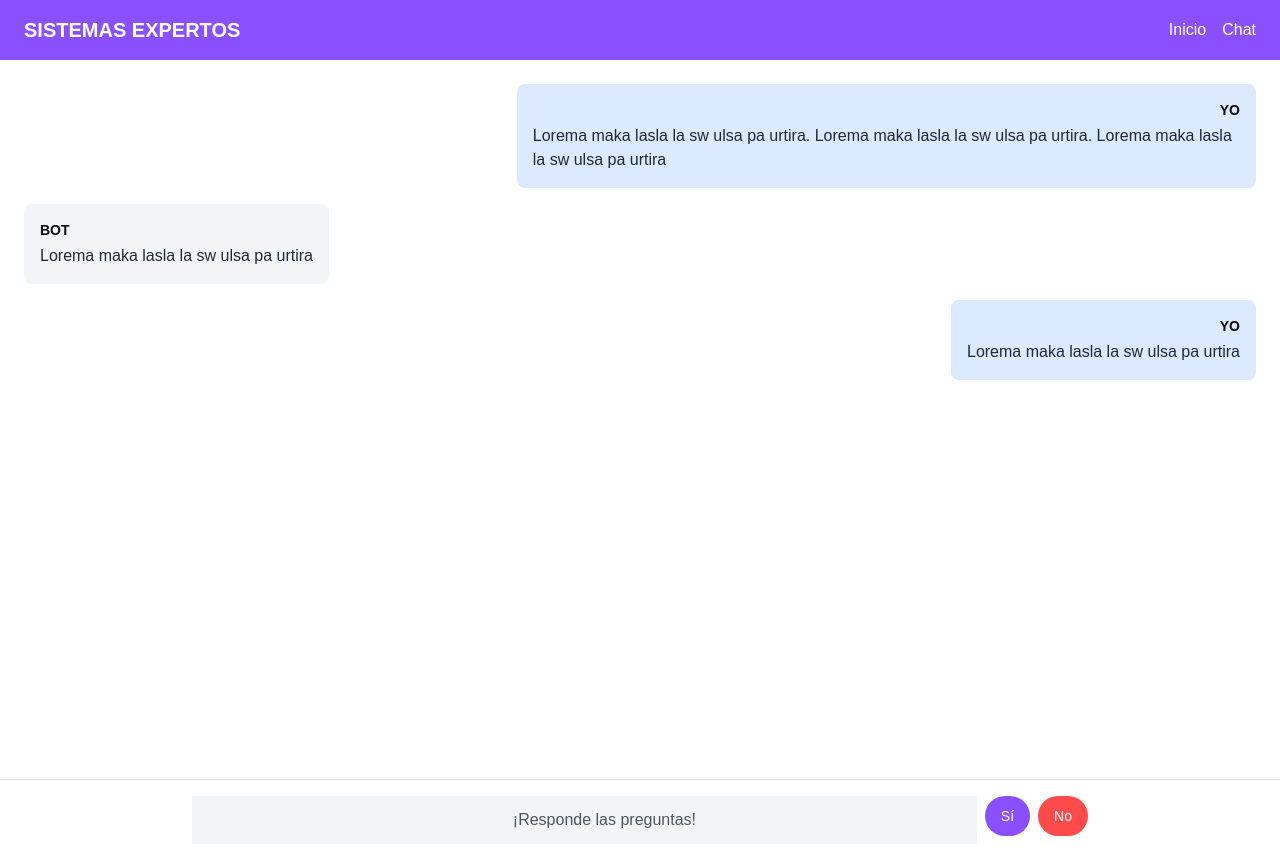
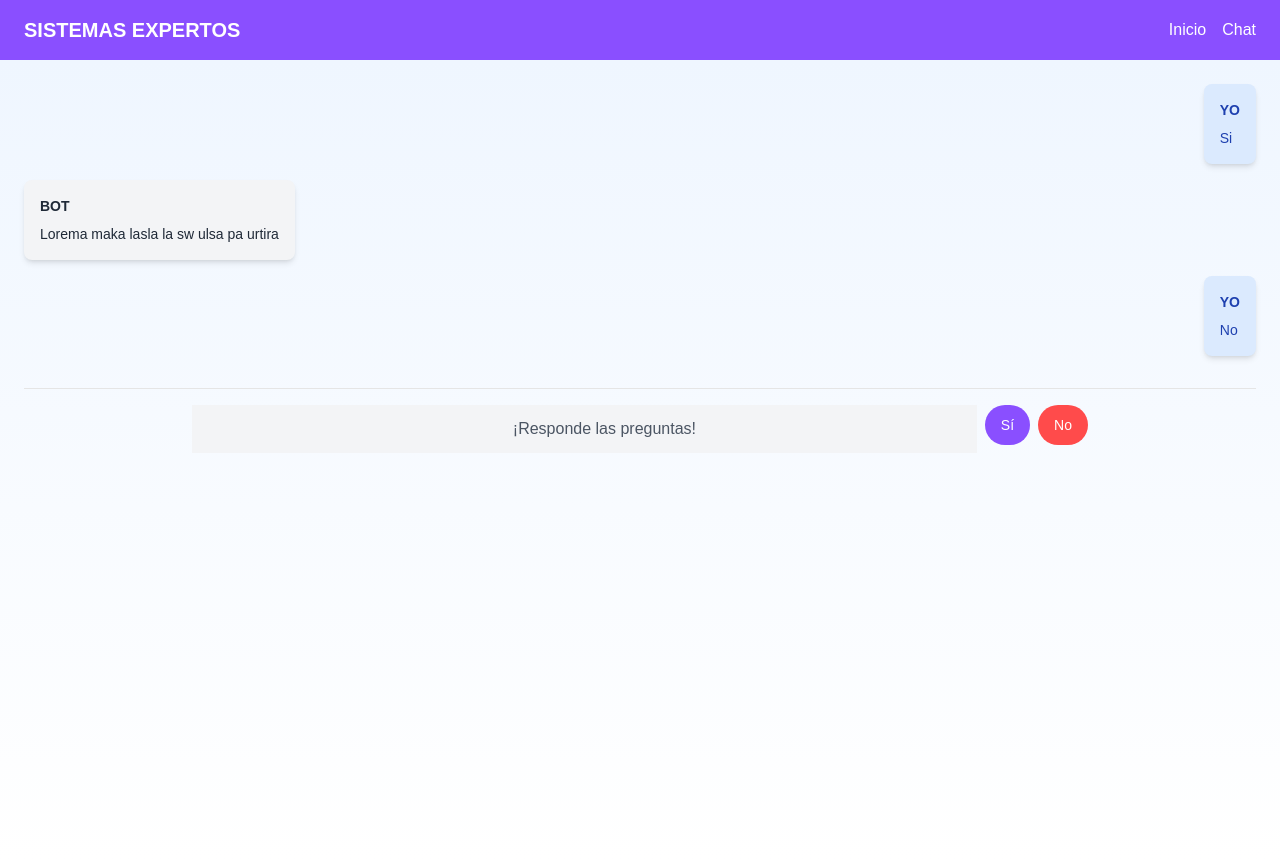
Before and after one commit to Carlos-jim/expertsystem, a Next.js app: page /home/chat in a window 1280 px wide. Built offline with nearby package versions, Linux system fonts and the light colour scheme.

Commit message:
Update list

```diff
--- a/src/app/home/chat/page.tsx
+++ b/src/app/home/chat/page.tsx
@@ -12,7 +12,7 @@ export default function ChatInterface() {
   const [messages] = useState<Message[]>([
     {
       sender: 'YO',
-      text: 'Lorema maka lasla la sw ulsa pa urtira. Lorema maka lasla la sw ulsa pa urtira. Lorema maka lasla la sw ulsa pa urtira'
+      text: 'Si'
     },
     {
       sender: 'BOT',
@@ -20,7 +20,7 @@ export default function ChatInterface() {
     },
     {
       sender: 'YO',
-      text: 'Lorema maka lasla la sw ulsa pa urtira'
+      text: 'No'
     }
   ]);
 
@@ -46,33 +46,32 @@ export default function ChatInterface() {
   }, [messages]);
 
   return (
-    <div className="flex flex-col h-screen bg-white">
+    <div className="flex flex-col h-screen bg-gradient-to-b from-blue-50 to-white">
       <main className="flex-1 overflow-y-auto p-6 space-y-4" ref={containerRef}>
         {messages.map((message, index) => (
           <div
             key={index}
-            className={`flex ${
-              message.sender === 'YO' ? 'justify-end' : 'justify-start'
-            }`}
+            className={`flex ${message.sender === 'YO' ? 'justify-end' : 'justify-start'}`}
           >
             <div
-              className={`max-w-[80%] md:max-w-[60%] rounded-lg p-4 ${
-                message.sender === 'YO' ? 'bg-blue-100' : 'bg-gray-100'
+              className={`max-w-[80%] md:max-w-[60%] rounded-lg p-4 shadow-md transition-all ${
+                message.sender === 'YO' ? 'bg-blue-100 text-blue-800' : 'bg-gray-100 text-gray-800'
               }`}
             >
               {message.sender === 'BOT' && (
-                <div className="font-semibold text-sm mb-1">BOT</div>
+                <div className="font-semibold text-sm mb-2">BOT</div>
               )}
               {message.sender === 'YO' && (
-                <div className="font-semibold text-sm mb-1 text-right">YO</div>
+                <div className="font-semibold text-sm mb-2 text-right">YO</div>
               )}
-              <p className="text-gray-800">{message.text}</p>
+              <p className="text-sm">{message.text}</p>
             </div>
           </div>
         ))}
+        <div className="pt-4">
+          <SendMessage />
+        </div>
       </main>
-
-      <SendMessage></SendMessage>
     </div>
   );
 }
--- a/src/app/home/consultar-filos/page.tsx
+++ b/src/app/home/consultar-filos/page.tsx
@@ -1,14 +1,22 @@
-import { Suspense } from "react"
-import { filos } from "@/data/filos"
-import ListaConFiltros from "@/components/list/List"
+import { Suspense } from "react";
+import { filos } from "@/data/filos";
+import ListaConFiltros from "@/components/list/List";
+import { Button } from "@/components/ui/button";
+import { CirclePlus } from "lucide-react";
 
 export default function Home() {
   return (
     <main className="container mx-auto p-4">
-      <h1 className="text-2xl font-bold mb-4">Lista de filos</h1>
+      <div className="flex space-x-4 items-center justify-between mb-4">
+        <h1 className="text-2xl font-bold mb-4">Lista de filos</h1>
+        <Button className="bg-[#8A4FFF] hover:bg-[#7B45E7] text-white px-6 py-2 rounded-full">
+          <p className="font-bold">Agregar filo</p>
+          <CirclePlus className="ml-2 h-8 w-8" />
+        </Button>
+      </div>
       <Suspense fallback={<div>Cargando...</div>}>
         <ListaConFiltros initialItems={filos} />
       </Suspense>
     </main>
-  )
+  );
 }
```
